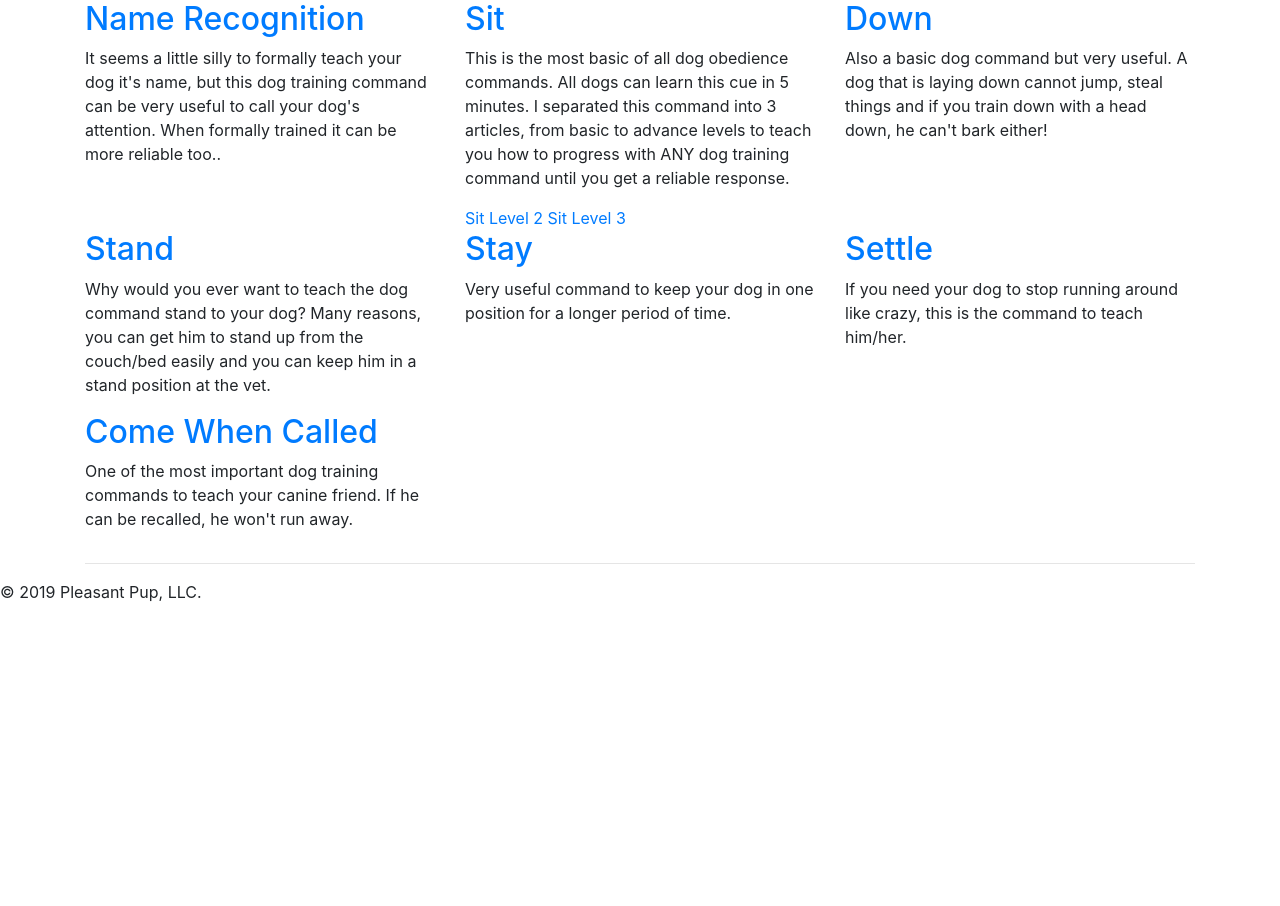
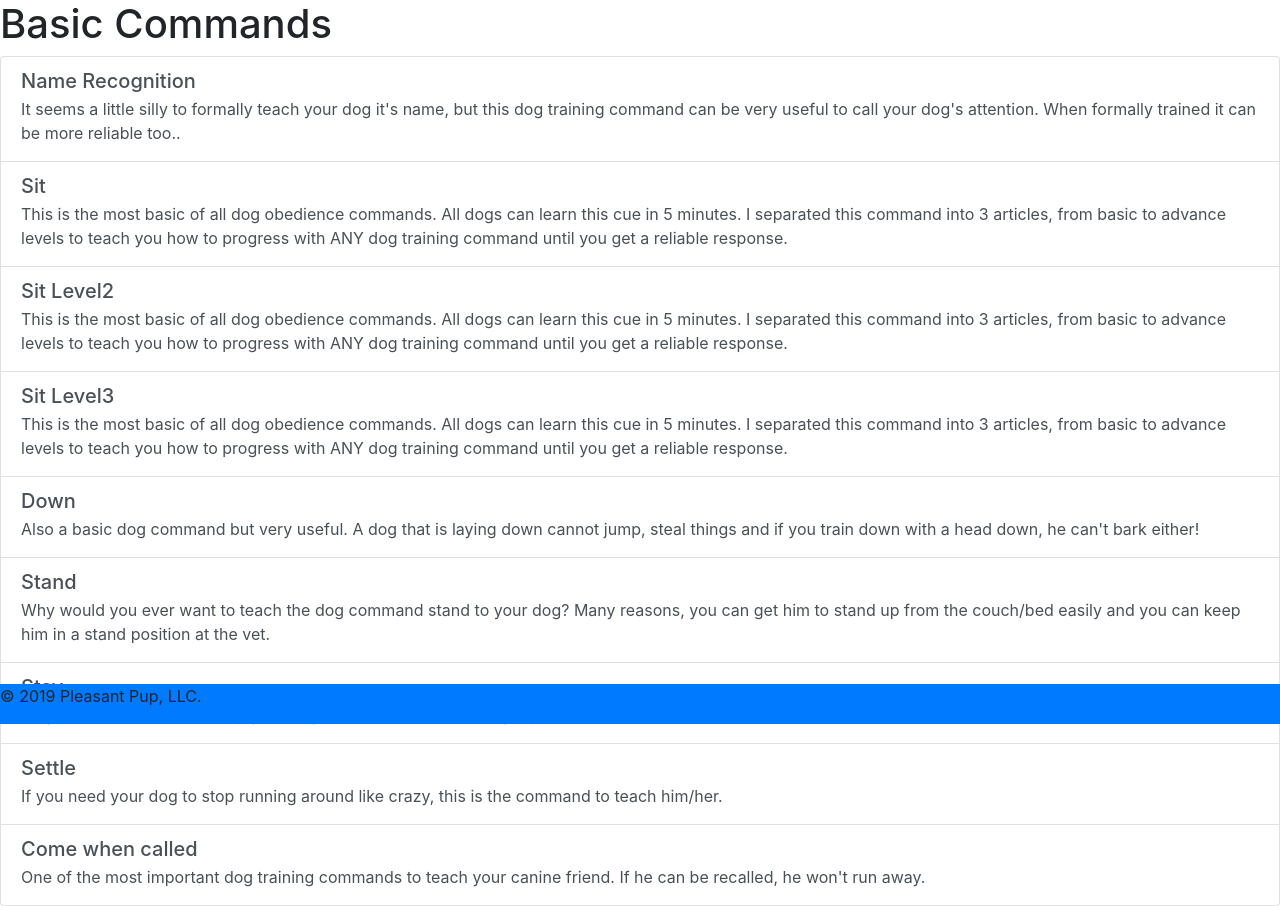
Before and after one commit to danielkbolton/PleasantPup, a Django app: page /training/ in a window 1280 px wide. Shown: the part 76-982 px from the top of the page. Before the commit the page ends 678 px from the top, so only its background shows below. Run offline with Django 3.2, Linux system fonts and the light colour scheme; some libraries are stand-ins or nearby versions.

Commit message:
finishes training page

```diff
--- a/pleasantPup_app/static/css/main.css
+++ b/pleasantPup_app/static/css/main.css
@@ -2,6 +2,17 @@
     margin:0px;
     padding:0px;
 }
+
+
+
+
+footer{
+    background:#007bff;
+    position: absolute;
+    bottom: 0;
+    width:100vw;
+}
+
 
 #logo{
     width:50px;
@@ -109,3 +120,6 @@
     justify-content: space-evenly;
     flex-wrap: wrap;
 };
+
+
+/* ---------- START TRAINING PAGE ---------- */
--- a/pleasantPup_app/templates/training.html
+++ b/pleasantPup_app/templates/training.html
@@ -5,43 +5,85 @@
 
 
 <!--------- START BASIC COMMANDS ---------->
-<div class="container">
-    <div class="row">
-        <div class="col-md-4">
-            <a href="{% url 'name' %}"><h2>Name Recognition</h2></a>
-            <p>It seems a little silly to formally teach your dog it's name, but this dog training command can be very useful to call your dog's attention. When formally trained it can be more reliable too.. </p>
+
+<h1>Basic Commands</h1>
+<div class="list-group">
+
+    <!-- start name recognition -->
+    <a href="{% url 'name' %}" class="list-group-item list-group-item-action flex-column align-items-start">
+        <div class="d-flex w-100 justify-content-between">
+            <h5 class="mb-1">Name Recognition</h5>
         </div>
-        <div class="col-md-4">
-            <a href="{% url 'sit' %}"><h2>Sit</h2></a>
-            <p>This is the most basic of all dog obedience commands. All dogs can learn this cue in 5 minutes. I separated this command into 3 articles, from basic to advance levels to teach you how to progress with ANY dog training command until you get a reliable response. </p>
-            <a href="{% url 'sit2' %}">Sit Level 2</a>
-            <a href="{% url 'sit3' %}">Sit Level 3</a>
+        <p class="mb-1">It seems a little silly to formally teach your dog it's name, but this dog training command can be very useful to call your dog's attention. When formally trained it can be more reliable too..</p>
+    </a>
+
+
+    <!-- start sit -->
+    <a href="{% url 'sit' %}" class="list-group-item list-group-item-action flex-column align-items-start">
+        <div class="d-flex w-100 justify-content-between">
+            <h5 class="mb-1">Sit</h5>
         </div>
-        <div class="col-md-4">
-            <a href="{% url 'down' %}"><h2>Down</h2></a>
-            <p>Also a basic dog command but very useful. A dog that is laying down cannot jump, steal things and if you train down with a head down, he can't bark either!</p>
+        <p class="mb-1">This is the most basic of all dog obedience commands. All dogs can learn this cue in 5 minutes. I separated this command into 3 articles, from basic to advance levels to teach you how to progress with ANY dog training command until you get a reliable response.</p>
+    </a>
+
+    <!-- start sit level two -->
+    <a href="{% url 'sit2' %}" class="list-group-item list-group-item-action flex-column align-items-start">
+        <div class="d-flex w-100 justify-content-between">
+            <h5 class="mb-1">Sit Level2</h5>
         </div>
-        <div class="col-md-4">
-            <a href="{% url 'stand' %}"><h2>Stand</h2></a>
-            <p>Why would you ever want to teach the dog command stand to your dog? Many reasons, you can get him to stand up from the couch/bed easily and you can keep him in a stand position at the vet.</p>
+        <p class="mb-1">This is the most basic of all dog obedience commands. All dogs can learn this cue in 5 minutes. I separated this command into 3 articles, from basic to advance levels to teach you how to progress with ANY dog training command until you get a reliable response.</p>
+    </a>
+
+    <!-- start sit level three -->
+    <a href="{% url 'sit3' %}" class="list-group-item list-group-item-action flex-column align-items-start">
+        <div class="d-flex w-100 justify-content-between">
+            <h5 class="mb-1">Sit Level3</h5>
         </div>
-        <div class="col-md-4">
-            <a href="{% url 'stay' %}"><h2>Stay</h2></a>
-            <p>Very useful command to keep your dog in one position for a longer period of time.</p>
+        <p class="mb-1">This is the most basic of all dog obedience commands. All dogs can learn this cue in 5 minutes. I separated this command into 3 articles, from basic to advance levels to teach you how to progress with ANY dog training command until you get a reliable response.</p>
+    </a>
+
+    <!-- start down -->
+    <a href="{% url 'down' %}" class="list-group-item list-group-item-action flex-column align-items-start">
+        <div class="d-flex w-100 justify-content-between">
+            <h5 class="mb-1">Down</h5>
         </div>
-        <div class="col-md-4">
-            <a href="{% url 'settle' %}"><h2>Settle</h2></a>
-            <p> If you need your dog to stop running around like crazy, this is the command to teach him/her.</p>
+        <p class="mb-1">Also a basic dog command but very useful. A dog that is laying down cannot jump, steal things and if you train down with a head down, he can't bark either!</p>
+    </a>
+
+    <!-- start stand -->
+    <a href="{% url 'stand' %}" class="list-group-item list-group-item-action flex-column align-items-start">
+        <div class="d-flex w-100 justify-content-between">
+            <h5 class="mb-1">Stand</h5>
         </div>
-        <div class="col-md-4">
-            <a href="{% url 'come' %}"><h2>Come When Called</h2></a>
-            <p>One of the most important dog training commands to teach your canine friend. If he can be recalled, he won't run away.</p>
+        <p class="mb-1">Why would you ever want to teach the dog command stand to your dog? Many reasons, you can get him to stand up from the couch/bed easily and you can keep him in a stand position at the vet.</p>
+    </a>
+
+    <!-- start stay -->
+    <a href="{% url 'stay' %}" class="list-group-item list-group-item-action flex-column align-items-start">
+        <div class="d-flex w-100 justify-content-between">
+            <h5 class="mb-1">Stay</h5>
         </div>
-    </div>
-    <hr>
+        <p class="mb-1">Very useful command to keep your dog in one position for a longer period of time.</p>
+    </a>
+
+    <!-- start settle -->
+    <a href="{% url 'settle' %}" class="list-group-item list-group-item-action flex-column align-items-start">
+        <div class="d-flex w-100 justify-content-between">
+            <h5 class="mb-1">Settle</h5>
+        </div>
+        <p class="mb-1">If you need your dog to stop running around like crazy, this is the command to teach him/her.</p>
+    </a>
+
+    <!-- start come when called -->
+    <a href="{% url 'come' %}" class="list-group-item list-group-item-action flex-column align-items-start">
+        <div class="d-flex w-100 justify-content-between">
+            <h5 class="mb-1">Come when called</h5>
+        </div>
+        <p class="mb-1">One of the most important dog training commands to teach your canine friend. If he can be recalled, he won't run away.</p>
+    </a>
+
 </div>
+
 <!--------- END BASIC COMMANDS ---------->
 
-
-
 {% endblock %}
```
Also changed, not shown: pleasantPup_app/templates/landing.html (+1 -47 lines).
